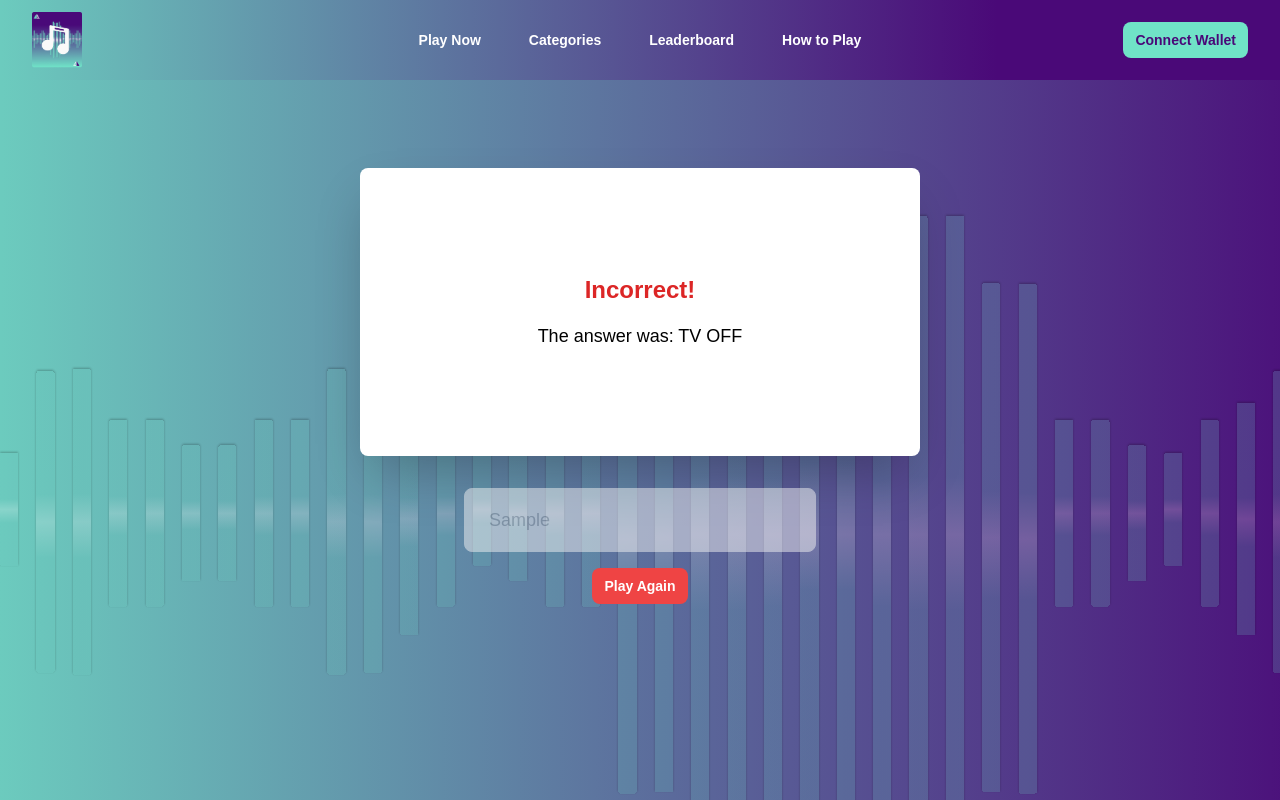
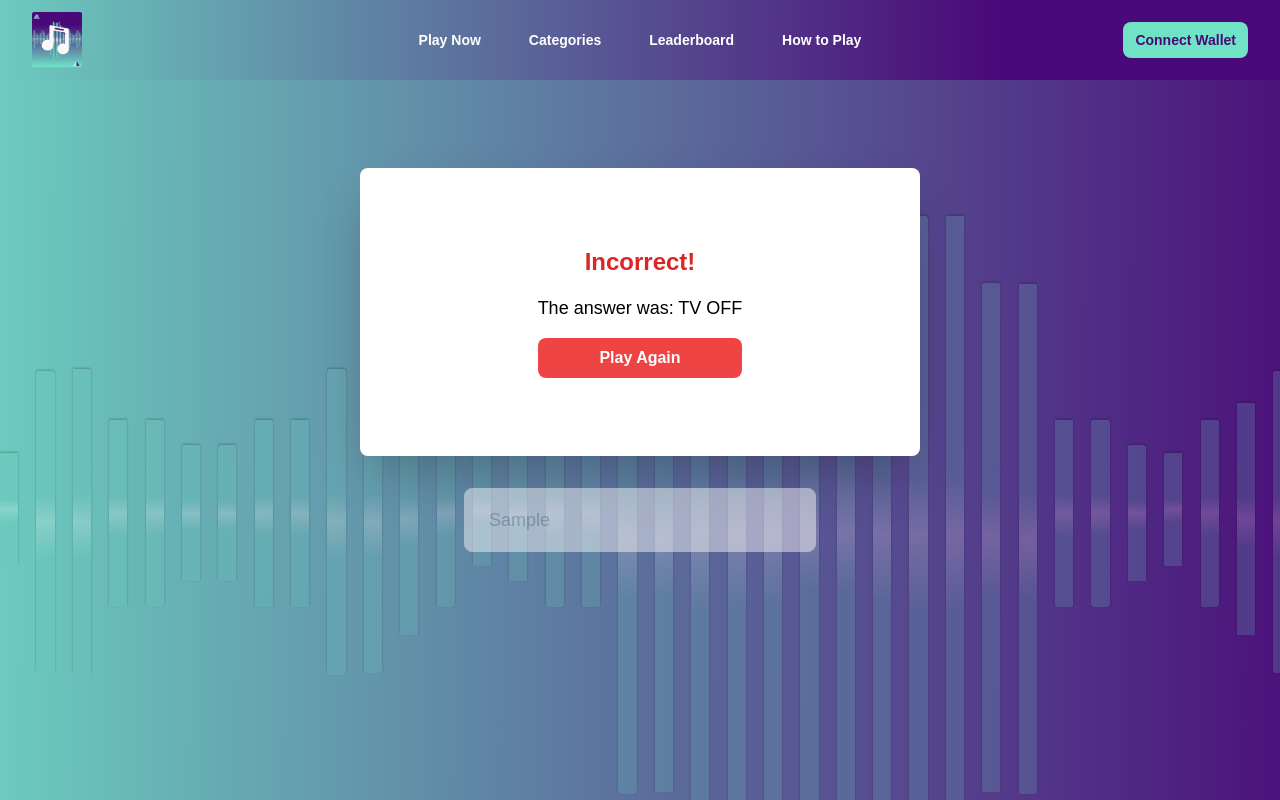
Before and after one commit to songifi/lyricsflip, a Next.js app in the folder frontend/: page / in a window 1280 px wide. Both pictures are taken after typing "Sample" into the empty fields and a click on the button "Submit". Shown: the part 800-1600 px from the top of the page. Built offline with nearby package versions, Linux system fonts and the light colour scheme.

Commit message:
added revive and play again buttons

```diff
--- a/frontend/components/GameCard.jsx
+++ b/frontend/components/GameCard.jsx
@@ -4,12 +4,32 @@ import { useState, useEffect } from "react";
 import Confetti from "react-confetti";
 import { motion } from "framer-motion";
 
-const GameCard = ({ lyricsSnippet, correctAnswer, onTimeout, onSuccess }) => {
+const REVIVE_COST = 5;
+
+const GameCard = ({
+  lyricsSnippet,
+  correctAnswer,
+  onTimeout,
+  onSuccess,
+  onRevive,
+  onReset,
+  points,
+  isLastQuestion,
+}) => {
   const [guess, setGuess] = useState("");
   const [timeLeft, setTimeLeft] = useState(15);
   const [showConfetti, setShowConfetti] = useState(false);
   const [gameState, setGameState] = useState("playing");
   const [isFlipped, setIsFlipped] = useState(false);
+  const [showReviveOption, setShowReviveOption] = useState(false);
+  const [currentAnswer, setCurrentAnswer] = useState(correctAnswer); // Store current answer
+
+  // Update currentAnswer when a new question is loaded and card is front-facing
+  useEffect(() => {
+    if (!isFlipped) {
+      setCurrentAnswer(correctAnswer);
+    }
+  }, [correctAnswer, isFlipped]);
 
   useEffect(() => {
     if (timeLeft > 0 && gameState === "playing") {
@@ -23,13 +43,14 @@ const GameCard = ({ lyricsSnippet, correctAnswer, onTimeout, onSuccess }) => {
   const handleTimeout = () => {
     setGameState("failed");
     setIsFlipped(true);
+    setShowReviveOption(true);
     onTimeout();
   };
 
   const handleSubmit = () => {
     if (gameState !== "playing") return;
 
-    if (guess.toLowerCase().trim() === correctAnswer.toLowerCase().trim()) {
+    if (guess.toLowerCase().trim() === currentAnswer.toLowerCase().trim()) {
       setGameState("success");
       setShowConfetti(true);
       setIsFlipped(true);
@@ -41,7 +62,21 @@ const GameCard = ({ lyricsSnippet, correctAnswer, onTimeout, onSuccess }) => {
     } else {
       setGameState("failed");
       setIsFlipped(true);
+      setShowReviveOption(true);
     }
+  };
+
+  const handleNextQuestion = () => {
+    // First, flip the card back
+    setIsFlipped(false);
+
+    // Reset the game state after the flip animation
+    setTimeout(() => {
+      setGameState("playing");
+      setGuess("");
+      setTimeLeft(15);
+      setShowReviveOption(false);
+    }, 1500); // Match the flip animation duration
   };
 
   const handleKeyPress = (e) => {
@@ -50,17 +85,15 @@ const GameCard = ({ lyricsSnippet, correctAnswer, onTimeout, onSuccess }) => {
     }
   };
 
-  const getButtonText = () => {
-    switch (gameState) {
-      case "playing":
-        return "Submit";
-      case "success":
-        return "Keep Going!";
-      case "failed":
-        return "Play Again";
-      default:
-        return "Submit";
+  const handleReviveClick = () => {
+    if (onRevive()) {
+      handleNextQuestion();
     }
+  };
+
+  const handleResetClick = () => {
+    onReset();
+    handleNextQuestion();
   };
 
   const getButtonStyles = () => {
@@ -76,19 +109,6 @@ const GameCard = ({ lyricsSnippet, correctAnswer, onTimeout, onSuccess }) => {
         return baseStyles + "text-white bg-red-500 hover:bg-red-600";
       default:
         return baseStyles + "text-[#490878] bg-[#70E3C7]";
-    }
-  };
-
-  const handleButtonClick = () => {
-    if (gameState === "playing") {
-      handleSubmit();
-    } else {
-      // Reset game state
-      setGameState("playing");
-      setIsFlipped(false);
-      setGuess("");
-      setTimeLeft(15);
-      setShowConfetti(false);
     }
   };
 
@@ -113,12 +133,12 @@ const GameCard = ({ lyricsSnippet, correctAnswer, onTimeout, onSuccess }) => {
         }}
       >
         {/* Front of card */}
-        <div className="absolute w-full h-full backface-hidden bg-white p-4 rounded-lg shadow-2xl">
+        <div className="absolute w-full h-full backface-hidden bg-gray-100 opacity-85 p-4 rounded-lg shadow-2xl">
           <div className="lyrics-snippet mt-8 text-lg pt-8 font-medium text-black sm:text-2xl/8">
             <h2>{lyricsSnippet}</h2>
           </div>
           <div
-            className={` px-4 py-4 rounded-full border mx-auto max-w-28 text-xs whitespace-nowrap ${
+            className={`px-4 py-4 rounded-full border mx-auto max-w-28 text-xs whitespace-nowrap ${
               timeLeft < 5 ? "bg-red-500" : "bg-gray-700"
             } text-white mt-4`}
           >
@@ -137,18 +157,44 @@ const GameCard = ({ lyricsSnippet, correctAnswer, onTimeout, onSuccess }) => {
                 <h3 className="text-2xl font-bold text-green-600 mb-4">
                   Correct!
                 </h3>
-                <p className="text-lg text-black">
-                  The answer is: {correctAnswer}
+                <p className="text-lg text-black mb-4">
+                  The answer is: {currentAnswer}
                 </p>
+                {!isLastQuestion && (
+                  <button
+                    onClick={handleNextQuestion}
+                    className="text-white bg-green-500 hover:bg-green-600 font-semibold px-4 py-2 rounded-lg"
+                  >
+                    Next Question
+                  </button>
+                )}
               </div>
             ) : (
               <div className="text-center">
                 <h3 className="text-2xl font-bold text-red-600 mb-4">
                   {timeLeft === 0 ? "Time's Up!" : "Incorrect!"}
                 </h3>
-                <p className="text-lg text-black">
-                  The answer was: {correctAnswer}
+                <p className="text-lg text-black mb-4">
+                  The answer was: {currentAnswer}
                 </p>
+                {showReviveOption && (
+                  <div className="space-y-2">
+                    {points >= REVIVE_COST && (
+                      <button
+                        onClick={handleReviveClick}
+                        className="w-full text-white bg-blue-500 hover:bg-blue-600 font-semibold px-4 py-2 rounded-lg mb-2"
+                      >
+                        Revive (-{REVIVE_COST} points)
+                      </button>
+                    )}
+                    <button
+                      onClick={handleResetClick}
+                      className="w-full text-white bg-red-500 hover:bg-red-600 font-semibold px-4 py-2 rounded-lg"
+                    >
+                      Play Again
+                    </button>
+                  </div>
+                )}
               </div>
             )}
           </div>
@@ -166,9 +212,11 @@ const GameCard = ({ lyricsSnippet, correctAnswer, onTimeout, onSuccess }) => {
           className="input input-bordered input-lg w-full max-w-sm mb-4 text-black bg-gray-200
                disabled:opacity-50 disabled:cursor-not-allowed"
         />
-        <button onClick={handleButtonClick} className={getButtonStyles()}>
-          {getButtonText()}
-        </button>
+        {gameState === "playing" && (
+          <button onClick={handleSubmit} className={getButtonStyles()}>
+            Submit
+          </button>
+        )}
       </div>
     </div>
   );
--- a/frontend/components/GameSection.jsx
+++ b/frontend/components/GameSection.jsx
@@ -1,12 +1,14 @@
 "use client";
+import React, { useState, useCallback } from "react";
+import GameCard from "../components/GameCard";
 
-import React, { useState } from "react";
-import GameCard from "../components/GameCard";
+const POINTS_PER_CORRECT = 10;
+const REVIVE_COST = 5;
 
 const Game = () => {
   const [currentQuestionIndex, setCurrentQuestionIndex] = useState(0);
-
-  const questions = [
+  const [points, setPoints] = useState(0);
+  const [questions, setQuestions] = useState([
     {
       lyricsSnippet:
         "I hate a bitch that's hatin' on a bitch and they both hoes",
@@ -20,23 +22,64 @@ const Game = () => {
       lyricsSnippet: "Is this the real life? Is this just fantasy?",
       correctAnswer: "Bohemian Rhapsody",
     },
-  ];
+    {
+      lyricsSnippet:
+        "I chop akara when moi moi no dey, as long as e full my belle me i'm ok",
+      correctAnswer: "Bundle by Bundle",
+    },
+    {
+      lyricsSnippet:
+        "In my tiny apartment, I loved your body often. And I don't even know when you're coming home",
+      correctAnswer: "Tiny Apartment",
+    },
+  ]);
+
+  // Fisher-Yates shuffle algorithm for randomizing questions
+  const shuffleQuestions = useCallback(() => {
+    const shuffled = [...questions];
+    for (let i = shuffled.length - 1; i > 0; i--) {
+      const j = Math.floor(Math.random() * (i + 1));
+      [shuffled[i], shuffled[j]] = [shuffled[j], shuffled[i]];
+    }
+    setQuestions(shuffled);
+    setCurrentQuestionIndex(0);
+  }, [questions]);
+
+  // Initialize game with shuffled questions
+  useState(() => {
+    shuffleQuestions();
+  }, [shuffleQuestions]);
 
   const handleTimeout = () => {
-    console.log("Time's up! Show correct answer or deduct tokens.");
+    console.log("Time's up!");
   };
 
   const handleSuccess = () => {
-    console.log("Congratulations! Tokens awarded.");
-    setTimeout(() => {
-      setCurrentQuestionIndex((prev) => (prev + 1) % questions.length);
-    }, 3000);
+    setPoints((prev) => prev + POINTS_PER_CORRECT);
+    console.log("Congratulations! +10 points awarded.");
+
+    // Only increment question index if there are more questions
+    if (currentQuestionIndex < questions.length - 1) {
+      setCurrentQuestionIndex((prev) => prev + 1);
+    }
+  };
+
+  const handleRevive = () => {
+    if (points >= REVIVE_COST) {
+      setPoints((prev) => prev - REVIVE_COST);
+      return true;
+    }
+    return false;
+  };
+
+  const handleGameReset = () => {
+    shuffleQuestions();
+    setPoints(0);
   };
 
   return (
     <div
       id="game"
-      // className="bg-[#70E3C7]"
       style={{
         backgroundImage: "url('/img/hero-background.svg')",
         backgroundRepeat: "no-repeat",
@@ -49,6 +92,10 @@ const Game = () => {
           correctAnswer={questions[currentQuestionIndex].correctAnswer}
           onTimeout={handleTimeout}
           onSuccess={handleSuccess}
+          onRevive={handleRevive}
+          onReset={handleGameReset}
+          points={points}
+          isLastQuestion={currentQuestionIndex === questions.length - 1}
         />
       </div>
     </div>
```
